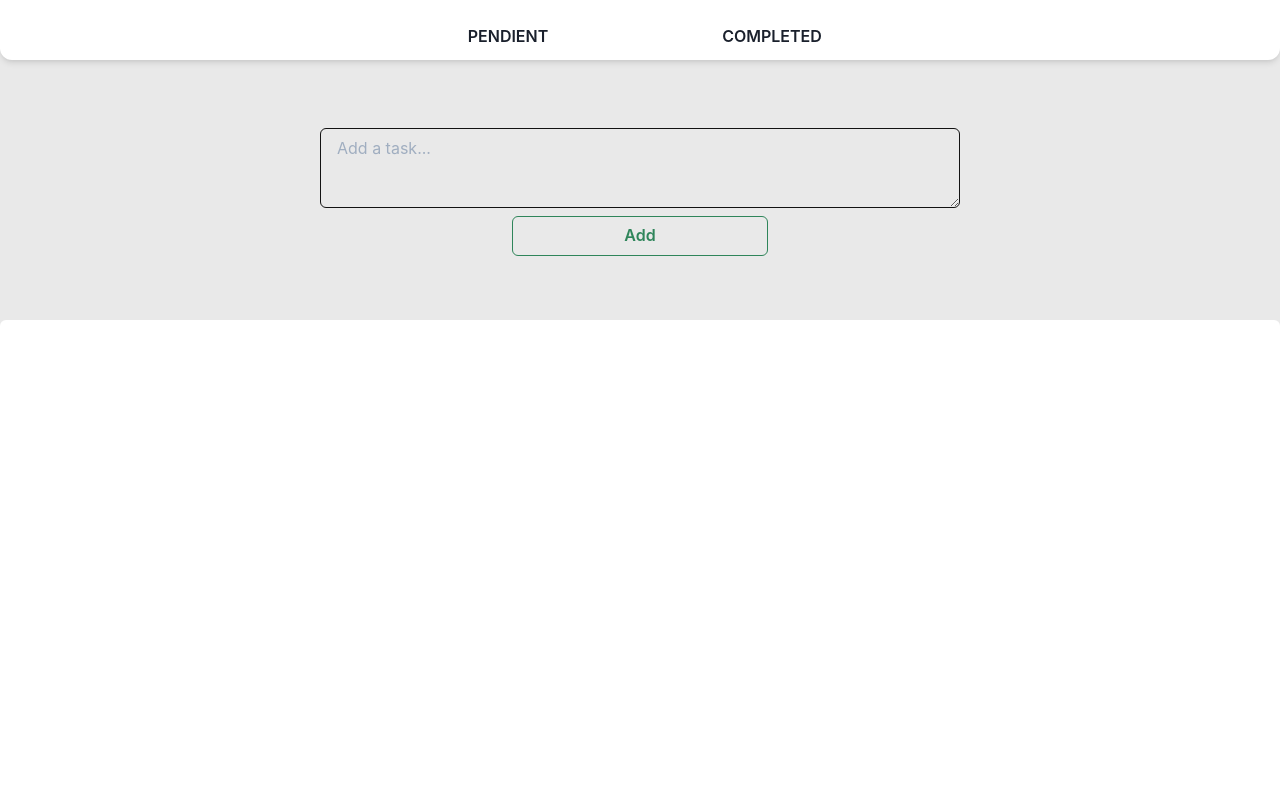
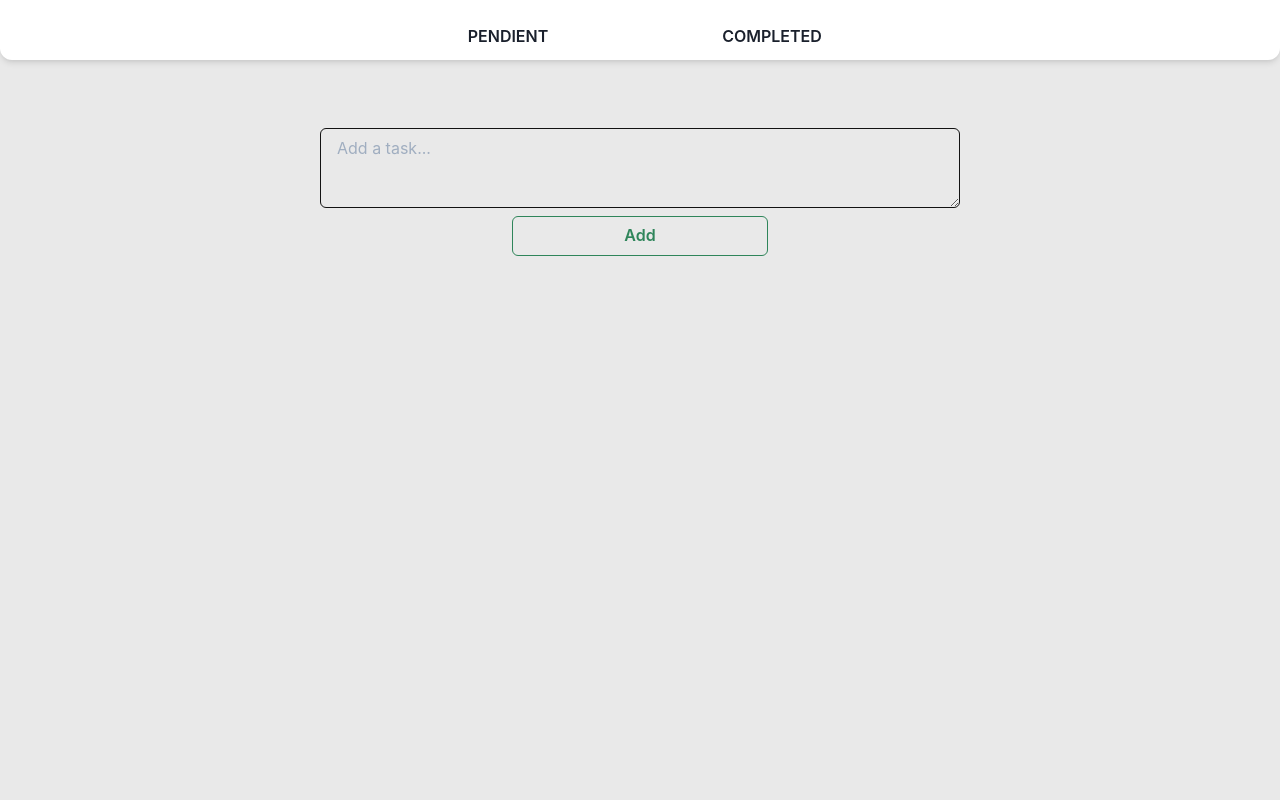
Before and after one commit to FacundoArdizzi/tasks-administrator, a React (Create React App) app: page / in a window 1280 px wide. Shown: the top 800 px of the page. Built offline with nearby package versions, Linux system fonts and the light colour scheme.

Commit message:
finished

```diff
--- a/src/App.tsx
+++ b/src/App.tsx
@@ -13,8 +13,8 @@ const App: React.FC = () => {
   return (
     <ChakraProvider theme={theme} >
       <Route path='/' component={Home} />
-      <Route path='/' exact><Container todos={t} /></Route>
-      <Route path='/completed'><Container todos={t} /></Route>
+      <Route path='/tasks-administrator/' exact><Container todos={t} /></Route>
+      <Route path='/tasks-administrator/completed'><Container todos={t} /></Route>
     </ChakraProvider>
   );
 }
```
